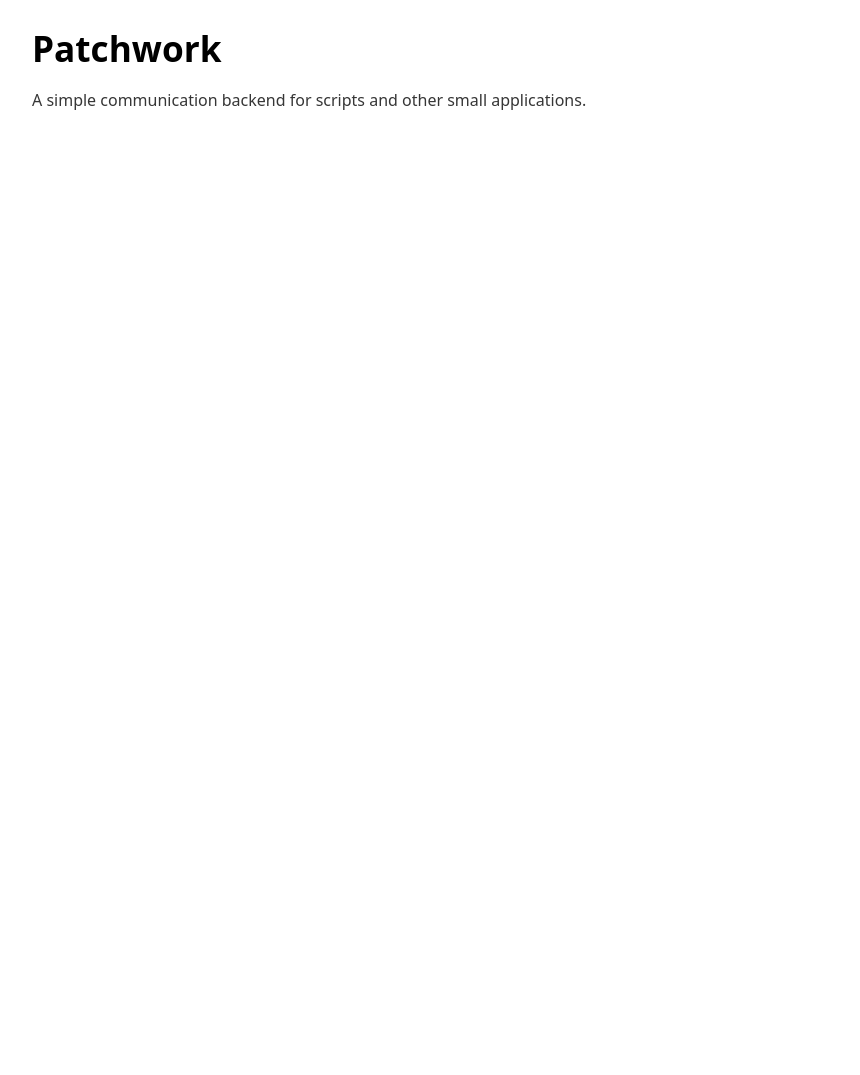
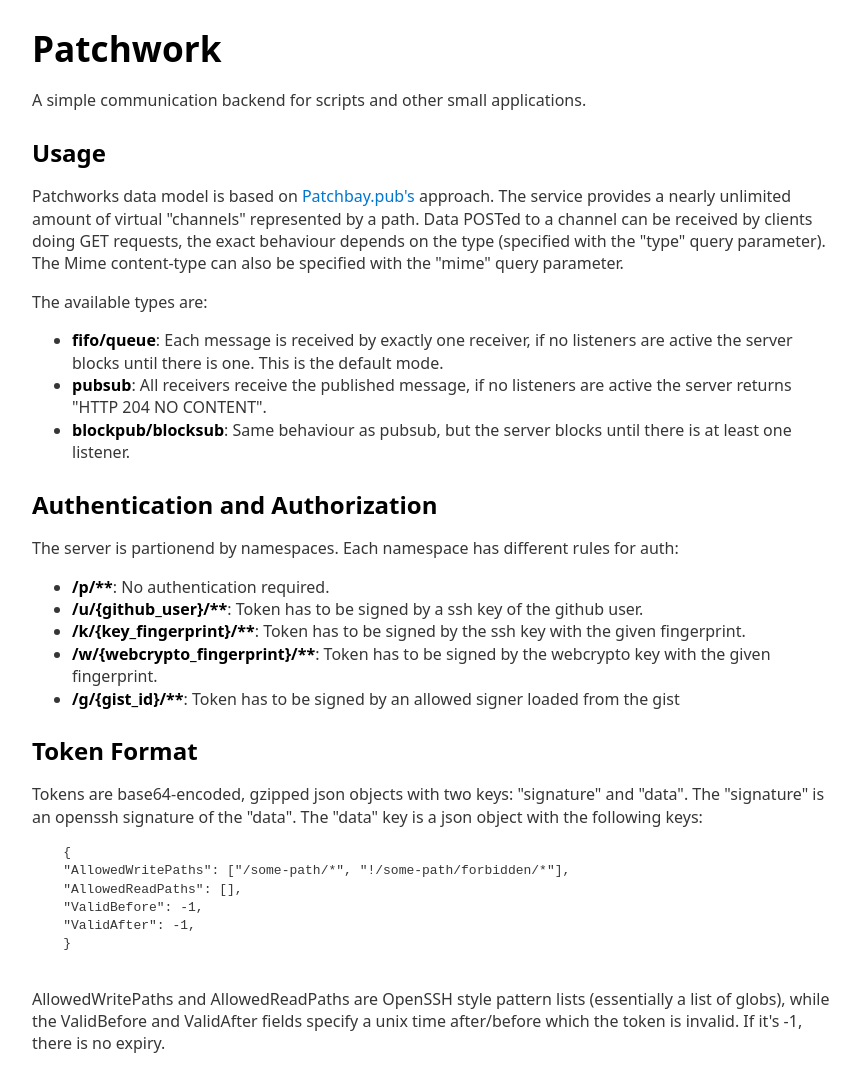
Before and after one commit to tionis/patchwork, a plain HTML site: page assets/index.html in a window 1280 px wide. Shown: the whole page, without its empty margins (208-1068 px from the left). Before the commit the page ends 800 px from the top, so only its background shows below. Drawn offline with Linux system fonts and the light colour scheme.

Commit message:
added some basic docs to landing page

```diff
--- a/assets/index.html
+++ b/assets/index.html
@@ -1,14 +1,93 @@
-<!DOCTYPE html>
+<!doctype html>
 <html lang="en">
+
 <head>
-    <meta charset="UTF-8">
-    <meta name="viewport" content="width=device-width, initial-scale=1.0">
-    <meta http-equiv="X-UA-Compatible" content="ie=edge">
-    <title>Patchwork</title>
-    <link rel="stylesheet" href="./water.css">
+  <meta charset="UTF-8" />
+  <meta name="viewport" content="width=device-width, initial-scale=1.0" />
+  <meta http-equiv="X-UA-Compatible" content="ie=edge" />
+  <title>Patchwork</title>
+  <link rel="stylesheet" href="/water.css" />
 </head>
+
 <body>
-    <h1>Patchwork</h1>
-    <p>A simple communication backend for scripts and other small applications.</p>
+  <h1>Patchwork</h1>
+  <p>
+    A simple communication backend for scripts and other small applications.
+  </p>
+
+  <h2>Usage</h2>
+  <p>
+    Patchworks data model is based on
+    <a href="https://patchbay.pub">Patchbay.pub's</a> approach. The service
+    provides a nearly unlimited amount of virtual "channels" represented by a
+    path. Data POSTed to a channel can be received by clients doing GET
+    requests, the exact behaviour depends on the type (specified with the
+    "type" query parameter). The Mime content-type can also be specified with
+    the "mime" query parameter.
+  </p>
+  <p>The available types are:</p>
+  <ul>
+    <li>
+      <strong>fifo/queue</strong>: Each message is received by exactly one
+      receiver, if no listeners are active the server blocks until there is
+      one. This is the default mode.
+    </li>
+
+    <li>
+      <strong>pubsub</strong>: All receivers receive the published message, if
+      no listeners are active the server returns "HTTP 204 NO CONTENT".
+    </li>
+    <li>
+      <strong>blockpub/blocksub</strong>: Same behaviour as pubsub, but the
+      server blocks until there is at least one listener.
+    </li>
+  </ul>
+
+  <h2>Authentication and Authorization</h2>
+  <p>
+    The server is partionend by namespaces. Each namespace has different rules
+    for auth:
+  </p>
+  <ul>
+    <li><strong>/p/**</strong>: No authentication required.</li>
+    <li>
+      <strong>/u/{github_user}/**</strong>: Token has to be signed by a ssh
+      key of the github user.
+    </li>
+    <li>
+      <strong>/k/{key_fingerprint}/**</strong>: Token has to be signed by the
+      ssh key with the given fingerprint.
+    </li>
+    <li>
+      <strong>/w/{webcrypto_fingerprint}/**</strong>: Token has to be signed
+      by the webcrypto key with the given fingerprint.
+    </li>
+    <li>
+      <strong>/g/{gist_id}/**</strong>: Token has to be signed by an allowed
+      signer loaded from the gist
+    </li>
+  </ul>
+
+  <h2>Token Format</h2>
+  <p>
+    Tokens are base64-encoded, gzipped json objects with two keys: "signature"
+    and "data". The "signature" is an openssh signature of the "data". The
+    "data" key is a json object with the following keys:
+  </p>
+  <pre>
+    {
+    "AllowedWritePaths": ["/some-path/*", "!/some-path/forbidden/*"],
+    "AllowedReadPaths": [],
+    "ValidBefore": -1,
+    "ValidAfter": -1,
+    }
+  </pre>
+  <p>
+    AllowedWritePaths and AllowedReadPaths are OpenSSH style pattern lists
+    (essentially a list of globs), while the ValidBefore and ValidAfter fields
+    specify a unix time after/before which the token is invalid. If it's -1,
+    there is no expiry.
+  </p>
 </body>
+
 </html>
```
Also changed, not shown: 1 other file.
